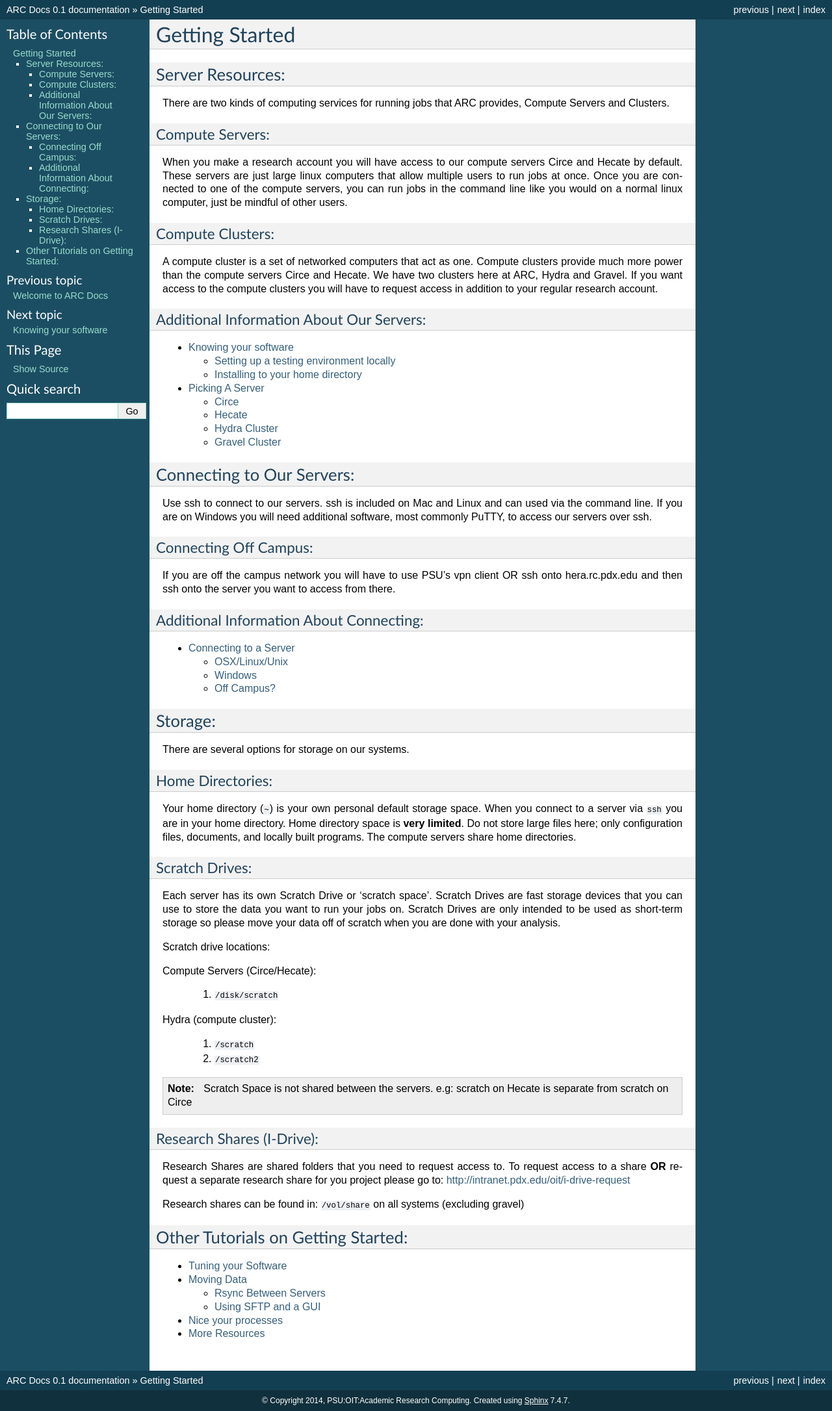
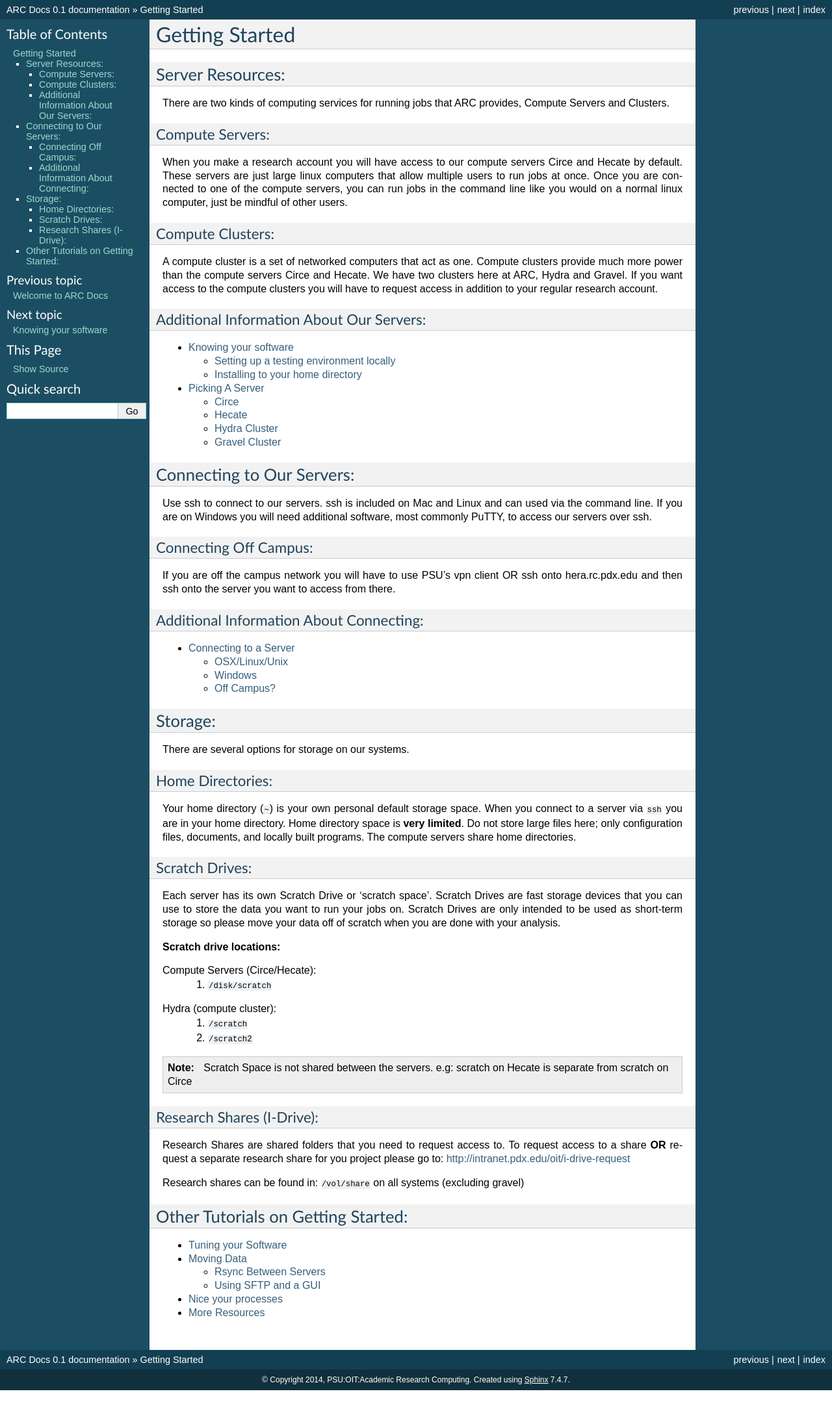
Before and after one commit to PSU-Research-Computing/psurc-docs, a Sphinx documentation site: the page built from source/getting_started/index.rst, in a window 1280 px wide. Shown: the whole page at 65% size. Built offline with Sphinx 7.4.7, drawn with Linux system fonts in a browser that asks for light colours; after the commit the page ends 2140 px from its top, so only the background shows below that.

```diff
--- a/source/getting_started/index.rst
+++ b/source/getting_started/index.rst
@@ -60,14 +60,12 @@ Scratch Drives:
 ---------------
 Each server has its own Scratch Drive or 'scratch space'. Scratch Drives are fast storage devices that you can use to store the data you want to run your jobs on. Scratch Drives are only intended to be used as short-term storage so please move your data off of scratch when you are done with your analysis.
 
-Scratch drive locations:
+**Scratch drive locations:**
 
 Compute Servers (Circe/Hecate):
-
   1. ``/disk/scratch``
 
 Hydra (compute cluster):
-
   1. ``/scratch``
   2. ``/scratch2``
 
```
